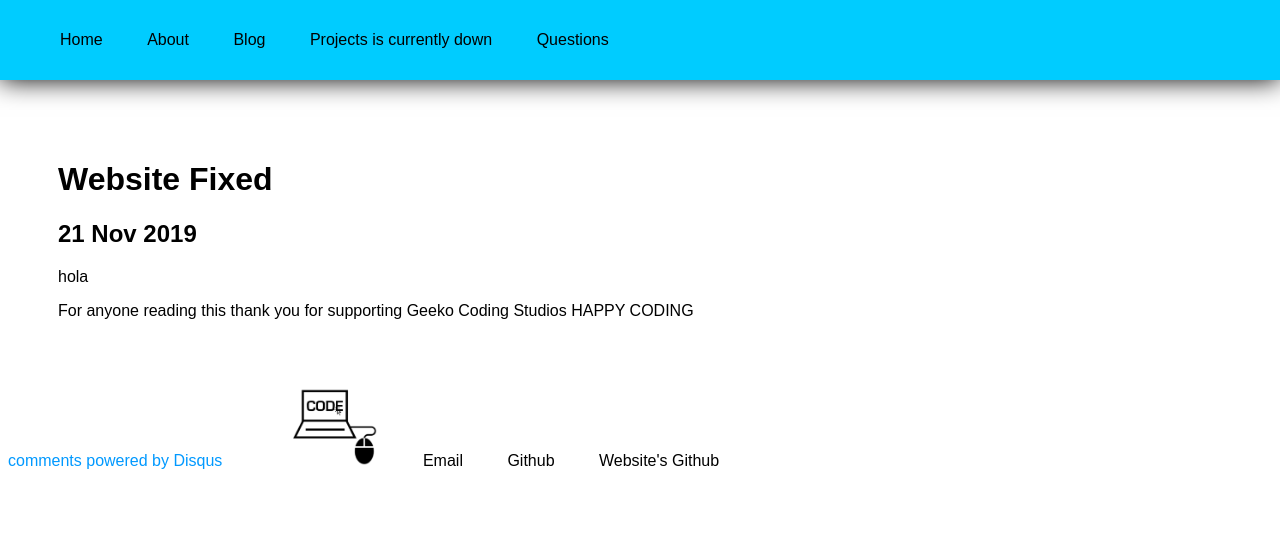
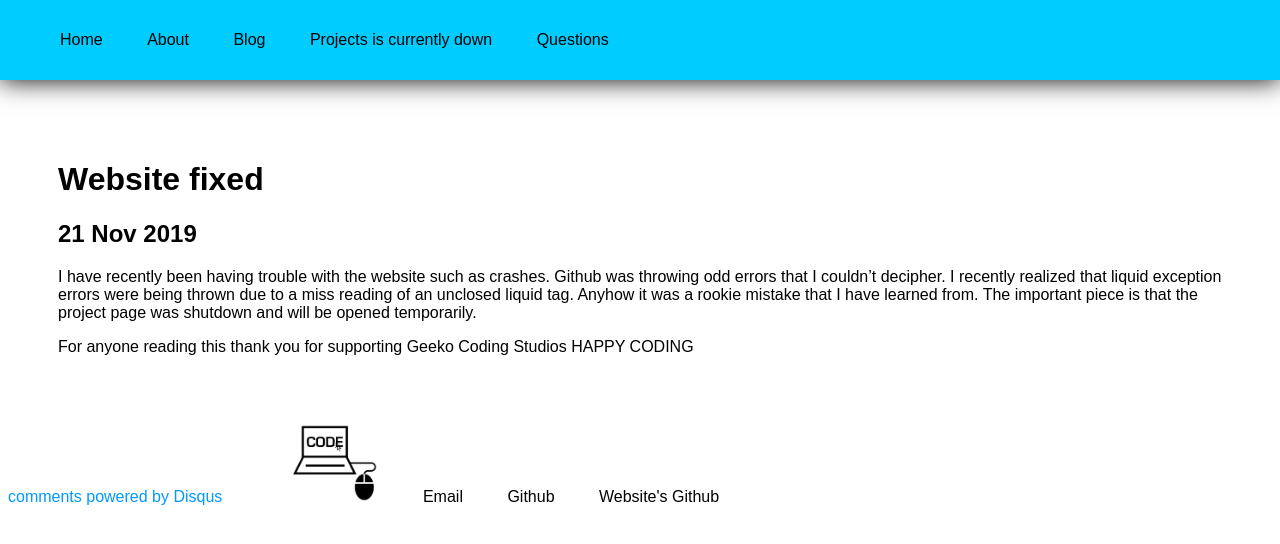
Before and after one commit to Geeko/geeko.github.io, a Jekyll site: the page built from _posts/2019-11-21-Website-fixed.md, in a window 1280 px wide. Shown: the top 544 px of the page. Built offline with Jekyll 4.4.1, drawn with Linux system fonts in a browser that asks for light colours; our own code applies the rules of GitHub Pages for plain Markdown files; comment, search, counter and statistics services are not loaded.

Commit message:
Update 2019-11-21-Website-fixed.md

```diff
--- a/_posts/2019-11-21-Website-fixed.md
+++ b/_posts/2019-11-21-Website-fixed.md
@@ -1 +1,7 @@
-hola
+---
+layout: post
+title: "Website fixed"
+date: 2019-11-21
+---
+  I have recently been having trouble with the website such as crashes. Github was throwing odd errors that I couldn't
+decipher. I recently realized that liquid exception errors were being thrown due to a miss reading of an unclosed liquid tag. Anyhow it was a rookie mistake that I have learned from. The important piece is that the project page was shutdown and will be opened temporarily.
```
